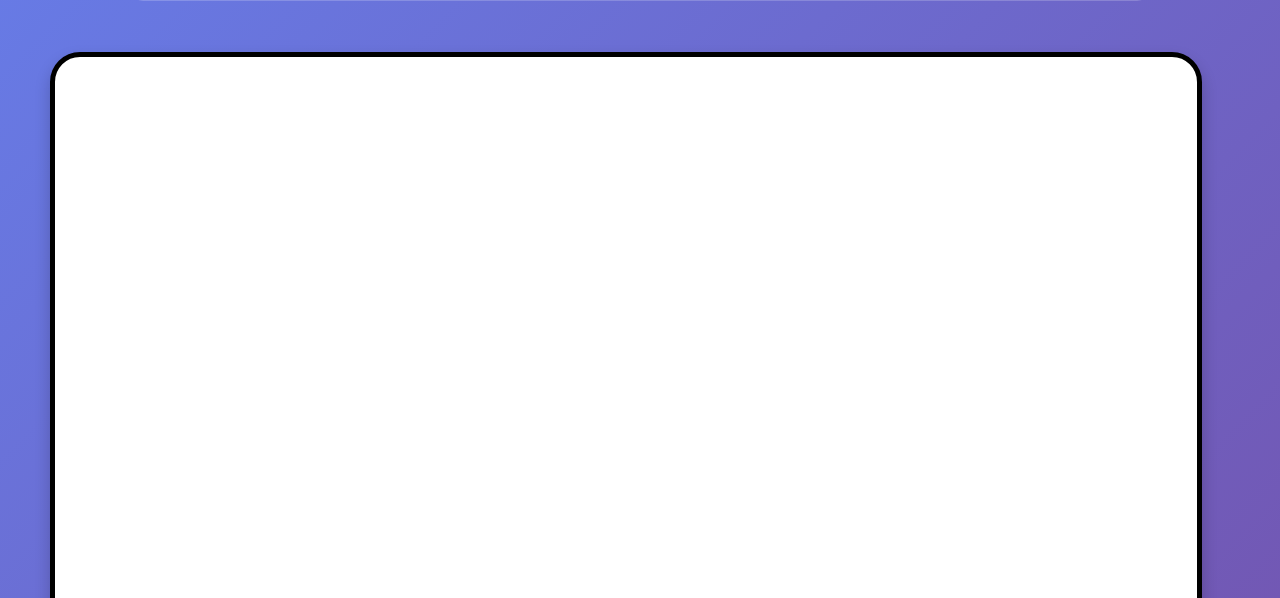
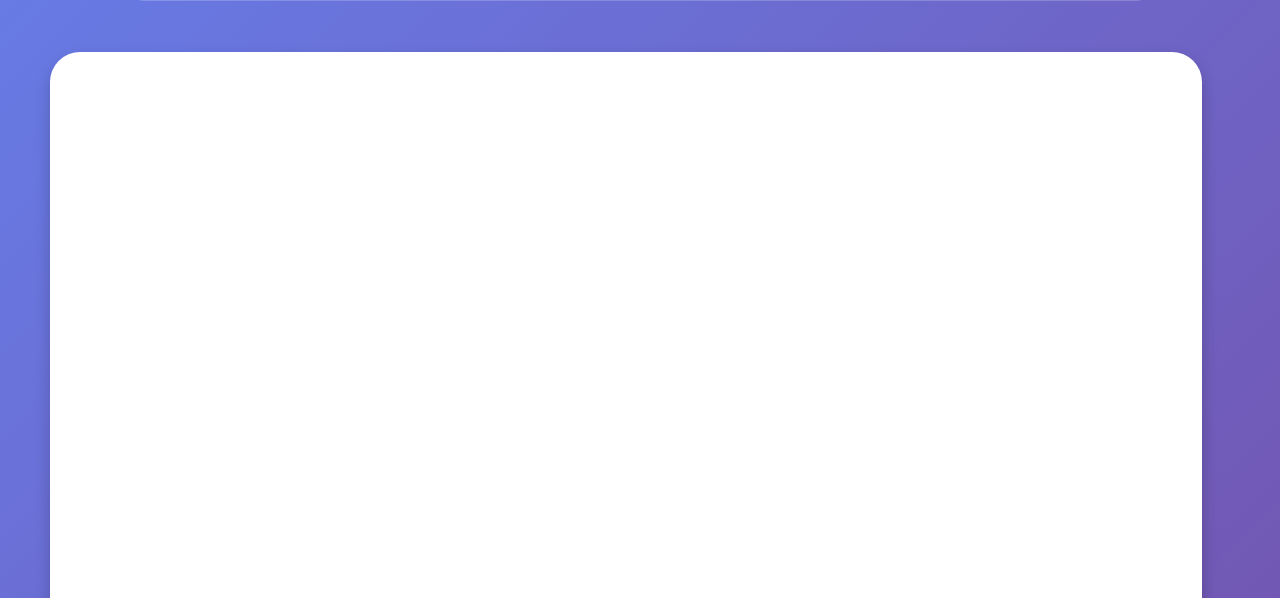
Before and after one commit to satanandkenb/IMS, a plain HTML site: page index.html in a window 1280 px wide. Shown: the part 202-800 px from the top of the page. Drawn offline with Linux system fonts and the light colour scheme.

Commit message:
Update index.html

```diff
--- a/index.html
+++ b/index.html
@@ -149,7 +149,6 @@
             margin: 4% 50px;
             background: white;
             border-radius: 30px;
-            border: #000 5px solid;
             box-shadow: 0 8px 16px rgba(0, 0, 0, 0.2);
             overflow: hidden;
         }
```
